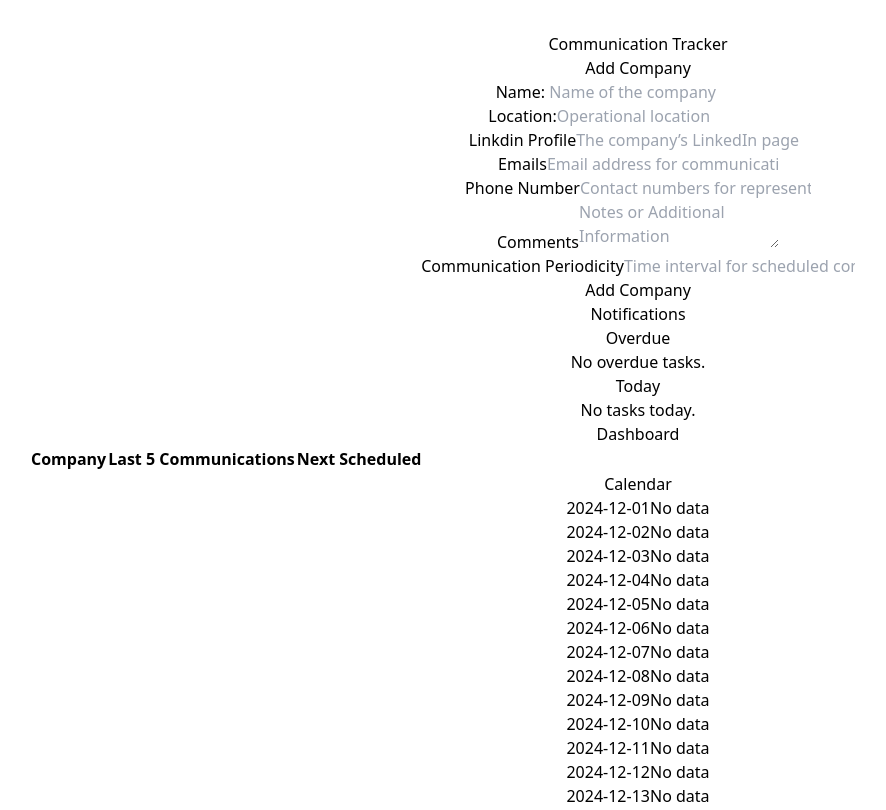
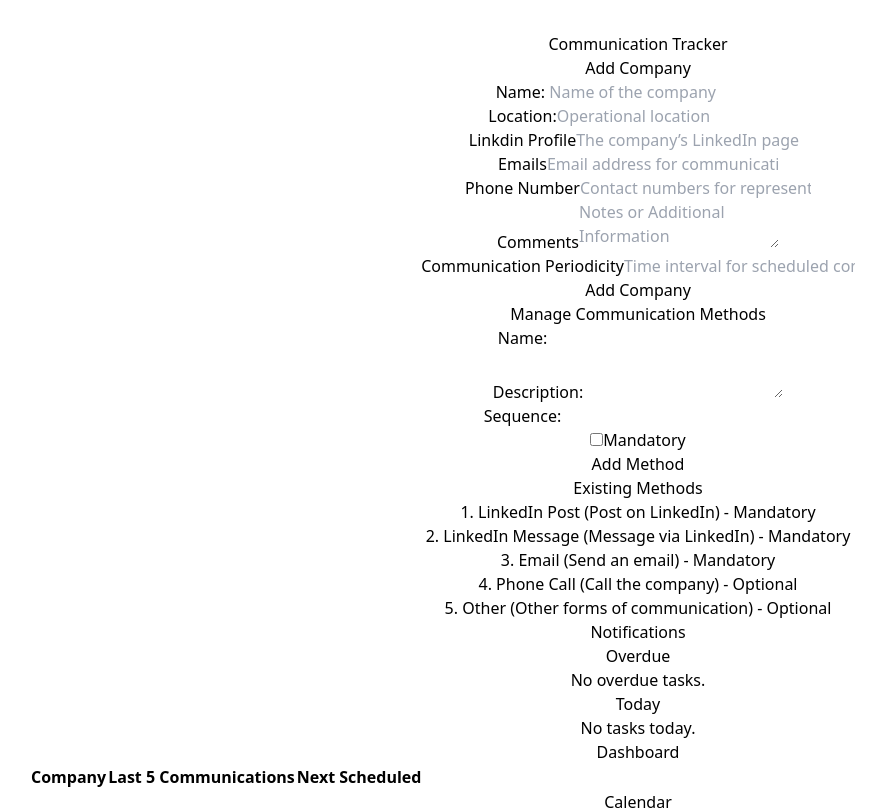
Before and after one commit to ramanuj-07/Calender-based-application, a React (Vite) app in the folder Calender Application/: page / in a window 1280 px wide. Shown: the top 810 px of the page, without its empty margins (2-888 px from the left). Built offline with nearby package versions, Linux system fonts and the light colour scheme.

Commit message:
render methodManager.jsx in App.jsx
included the default methods

```diff
--- a/Calender Application/src/App.jsx
+++ b/Calender Application/src/App.jsx
@@ -4,13 +4,24 @@ import CompanyForm from "./components/CompanyForm";
 import Dashboard from "./components/Dashboard";
 import Calendar from "./components/Calendar";
 import Notifications from "./components/Notifications";
+import MethodManager from './components/MethodManager';
 
 function App() {
   const [companies, setCompanies] = useState([]);
   const [communications, setCommunications] = useState({});
+  const [methods, setMethods] = useState([
+    { id: 1, name: "LinkedIn Post", description: "Post on LinkedIn", sequence: 1, mandatory: true },
+    { id: 2, name: "LinkedIn Message", description: "Message via LinkedIn", sequence: 2, mandatory: true },
+    { id: 3, name: "Email", description: "Send an email", sequence: 3, mandatory: true },
+    { id: 4, name: "Phone Call", description: "Call the company", sequence: 4, mandatory: false },
+    { id: 5, name: "Other", description: "Other forms of communication", sequence: 5, mandatory: false }
+  ]);
 
   const handleAddCompany = (company) => {
     setCompanies((prev) => [...prev, { id: Date.now(), ...company }]);
+  };
+  const handleAddMethod = (method) => {
+    setMethods((prev) => [...prev, { id: Date.now(), ...method }]);
   };
 
 
@@ -23,7 +34,11 @@ function App() {
         <h2 className="text-xl font-bold mb-4">Add Company</h2>
         <CompanyForm onSubmit={handleAddCompany} />
       </section>
-
+      {/* {Company Method Manager} */}
+      <section className='mb-8'>
+      <h2 className="text-xl font-bold mb-4">Manage Communication Methods</h2>
+      <MethodManager methods={methods} onAddMethod={handleAddMethod} />
+      </section>
       {/* Notifications Section */}
       <section className="mb-8">
         <h2 className="text-xl font-bold mb-4">Notifications</h2>
--- a/Calender Application/src/components/MethodManager.jsx
+++ b/Calender Application/src/components/MethodManager.jsx
@@ -1,9 +1,15 @@
-import React,{useState} from 'react'
+import React, { useState } from "react";
 
-const MethodManager = ({methods, onAddMethod}) => {
-    const [method, setMethod] = useState({ name: "", description: "", sequence: "", mandatory: false });
+const MethodManager = ({ methods, onAddMethod }) => {
+  const [method, setMethod] = useState({
+    name: "",
+    description: "",
+    sequence: "",
+    mandatory: false,
+  });
+
   const handleChange = (e) => {
-        const { name, description, sequence, mandatory } = e.target;
+    const { name,value, type, checked} = e.target;
     setMethod({ ...method, [name]: type === "checkbox" ? checked : value });
   };
   const handleSubmit = (e) => {
@@ -16,7 +22,10 @@ const MethodManager = ({methods, onAddMethod}) => {
 
   return (
     <div>
-      <form onSubmit={handleSubmit} className="p-4 bg-gray-100 rounded space-y-4">
+      <form
+        onSubmit={handleSubmit}
+        className="p-4 bg-gray-100 rounded space-y-4"
+      >
         <div>
           <label className="block font-medium">Name:</label>
           <input
@@ -81,6 +90,6 @@ const MethodManager = ({methods, onAddMethod}) => {
       </ul>
     </div>
   );
-}
+};
 
 export default MethodManager;
```
Lines whose indentation alone changed are shown as unchanged.
